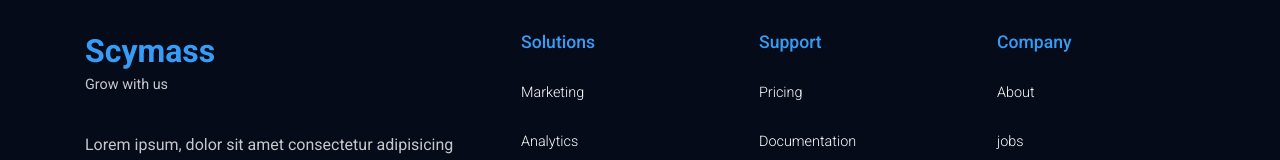
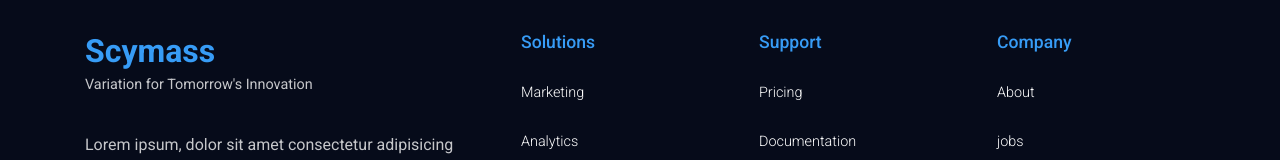
Before and after one commit to siamislamsj/Scymass, a React (Create React App) app: page / in a window 1280 px wide. Shown: the part 4470-4630 px from the top of the page. Built offline with nearby package versions, Linux system fonts and the light colour scheme.

Commit message:
Update Footer.jsx
change the slogan

```diff
--- a/src/component/Footer/Footer.jsx
+++ b/src/component/Footer/Footer.jsx
@@ -51,7 +51,7 @@ const Footer = () => {
       <div className="footer_wrapper">
         <div className="footer_logo">
           <h2>Scymass</h2>
-          <p className="description">Grow with us</p>
+          <p className="description">Variation for Tomorrow's Innovation</p>
           <p className="small_text description">Lorem ipsum, dolor sit amet consectetur adipisicing elit. Architecto veritatis pariatur ipsa distinctio voluptates quia placeat, accusamus molestias asperiores obcaecati?</p>
         </div>
         <div className="footer_quick-links">
```
